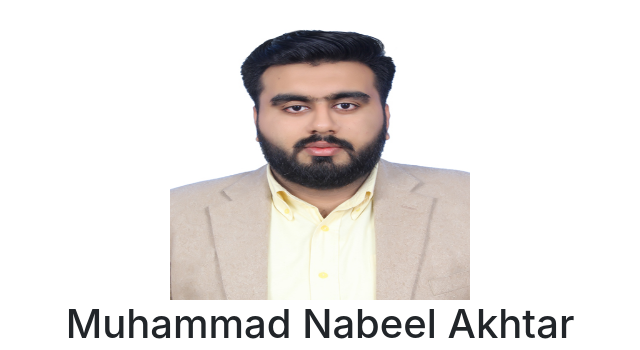
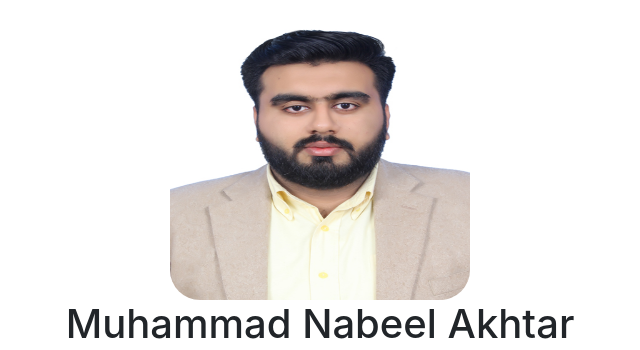
Before and after one commit to MNabeelAkhtar/Resume, a plain HTML site: page index.html in a window 1280 px wide. Shown: the top 350 px of the page, 320-960 px from the left. Drawn offline with nearby package versions, Linux system fonts and the light colour scheme.

Commit message:
Update index.html

```diff
--- a/index.html
+++ b/index.html
@@ -7,7 +7,7 @@
 </head>
 <body>
     <div style="text-align: center">
-        <img src="Nabeel_2.jpg" alt="Girl in a jacket" width="300" height="300">
+        <img style="border-radius:30px" src="Nabeel_2.jpg" alt="Girl in a jacket" width="300" height="300">
     </div>
     <div style="text-align: center">
         <div style="text-align:center">
```
